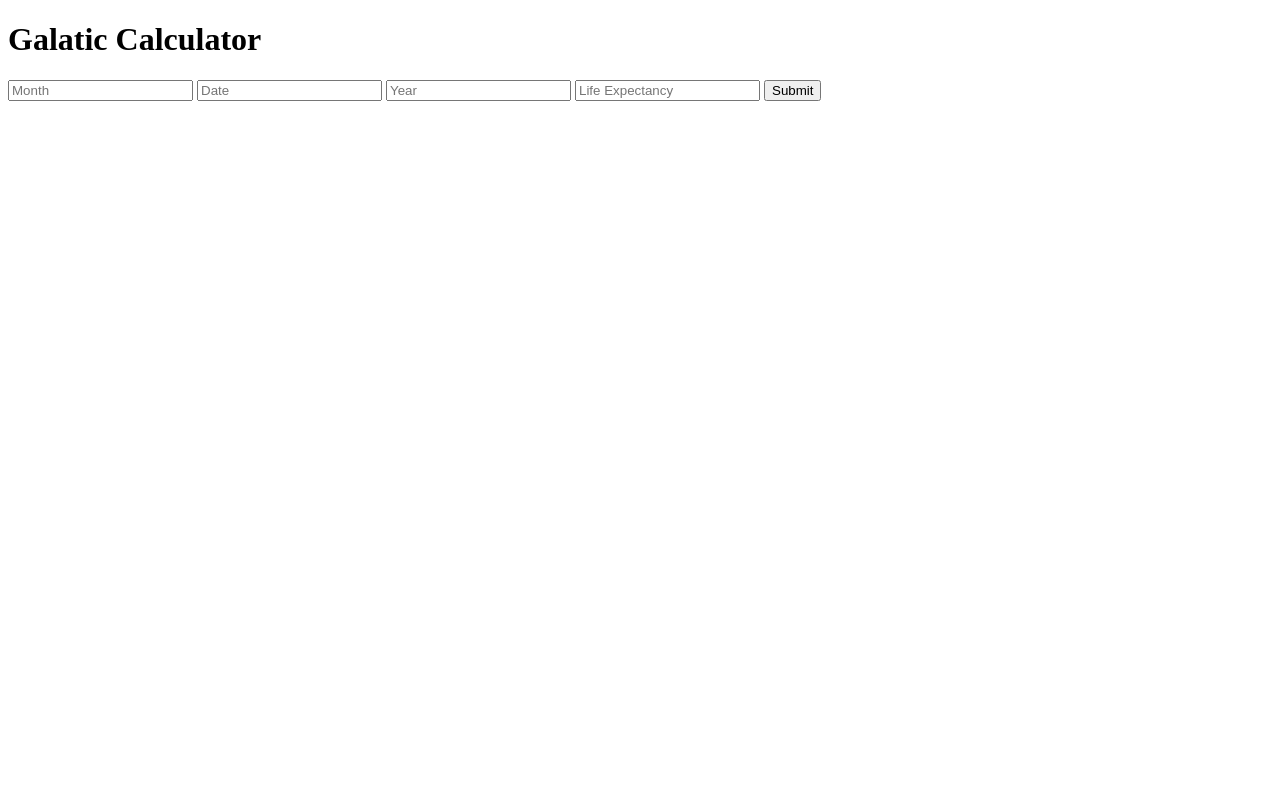
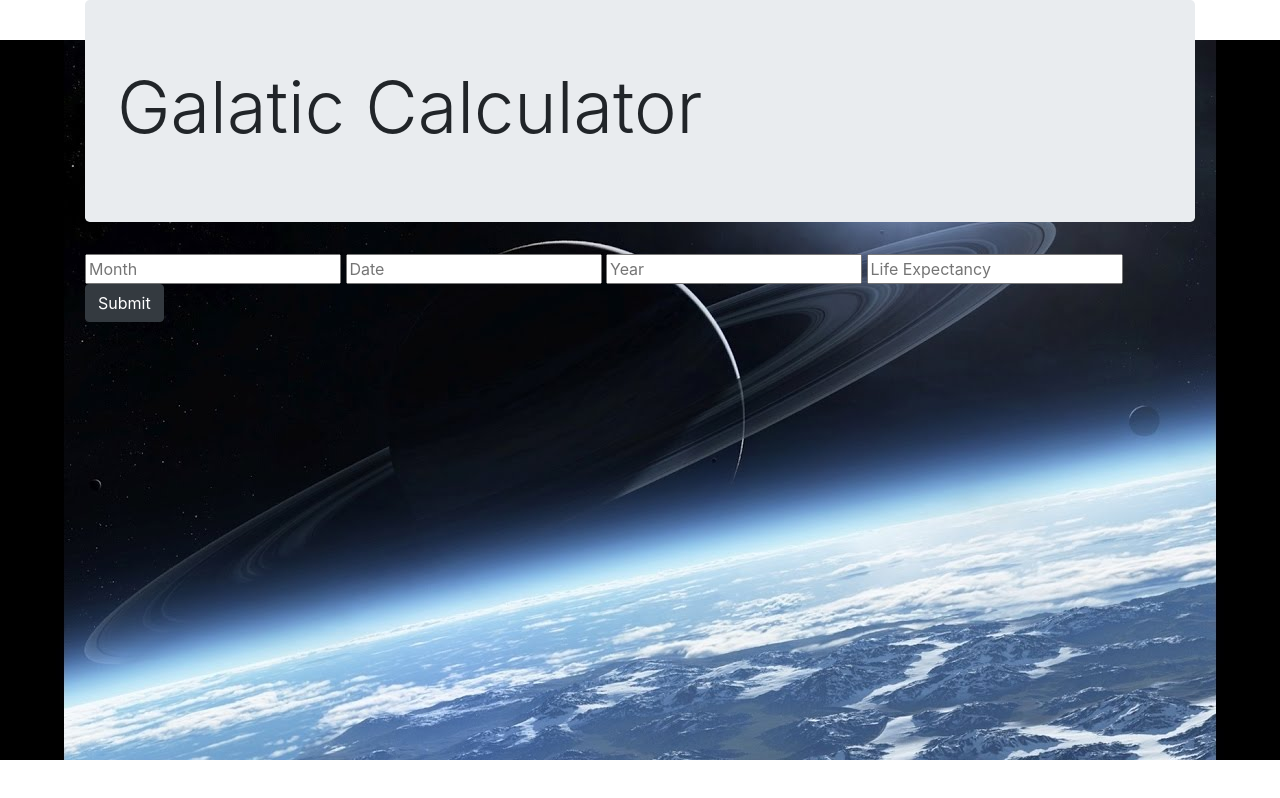
Before and after one commit to cjbreaux/galacticCalculator, a website built with webpack: page src/index.html in a window 1280 px wide. Built offline with nearby package versions, Linux system fonts and the light colour scheme.

Commit message:
add basic bootstrap styling

```diff
--- a/src/index.html
+++ b/src/index.html
@@ -5,14 +5,18 @@
     <title>Galactic Age Calculator</title>
   </head>
   <body>
-    <h1>Galatic Calculator</h1>
+    <div class="container">
+      <div class="jumbotron">
+        <h1 class="display-3">Galatic Calculator</h1>
+      </div>
       <form class="form" action="index.html" method="post">
         <input type="text" id="month" name="month" value="" placeholder="Month">
         <input type="number" id="date" name="date" value="" placeholder="Date">
         <input type="number" id="year" name="year" value="" placeholder="Year">
         <input type="number" id="life" name="life" value="" placeholder="Life Expectancy">
-      <button type="submit" name="button">Submit</button>
+        <button class=" btn btn-dark" type="submit" name="button">Submit</button>
       </form>
       <div class="output"></div>
+    </div>
   </body>
 </html>
--- a/src/input.scss
+++ b/src/input.scss
@@ -1,3 +1,7 @@
-// * {
-//   background-color: blue;
-// }
+body {
+  background: url('./img/space.jpg') no-repeat center center fixed;
+}
+
+.output {
+  color: white;
+}
--- a/src/main.js
+++ b/src/main.js
@@ -1,4 +1,6 @@
 import $ from 'jquery';
+import 'bootstrap';
+import 'bootstrap/dist/css/bootstrap.min.css';
 import './input.scss';
 import { test } from  './backEnd.js';
 import { birthday } from './backEnd.js';
```
Also changed, not shown: src/img/space.jpg (added). Lines whose indentation alone changed are shown as unchanged.
